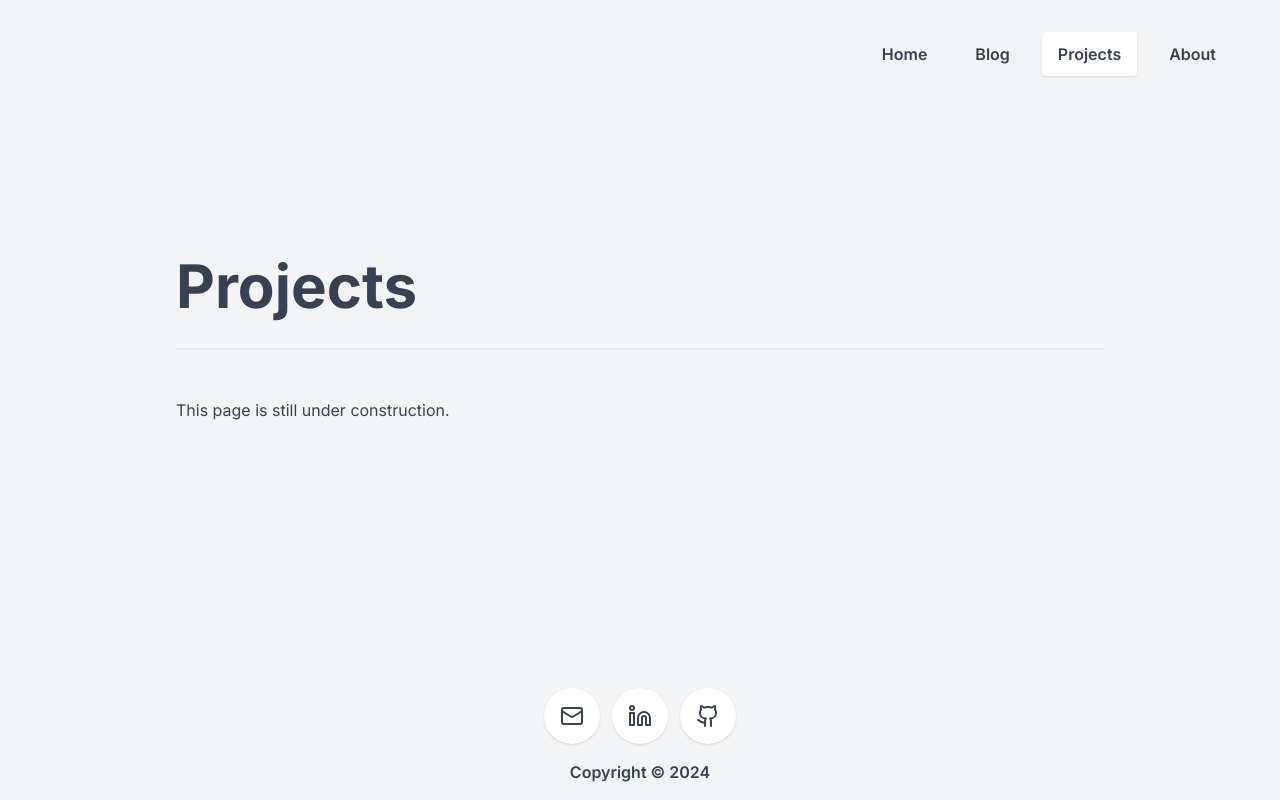
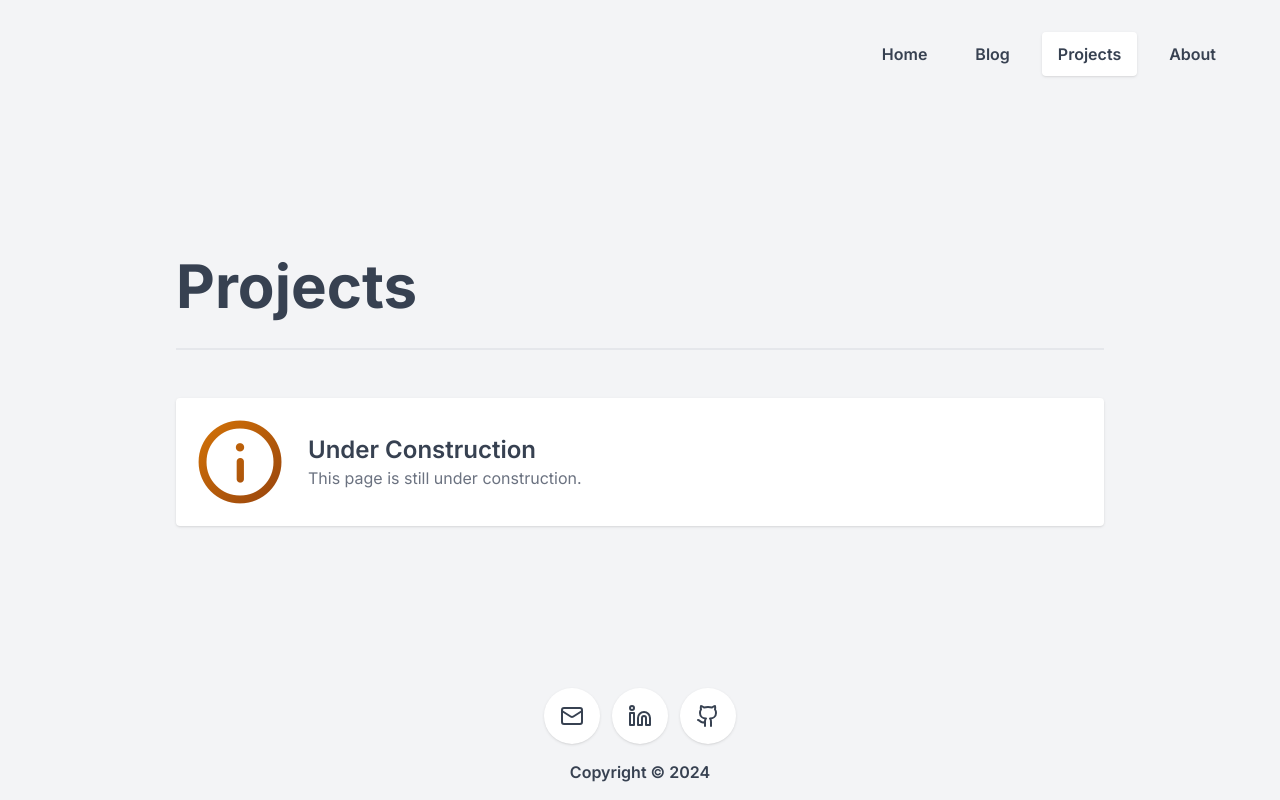
Before and after one commit to jackreimers/Blog, a SvelteKit app: page /projects in a window 1280 px wide. Built offline with nearby package versions, Linux system fonts and the light colour scheme.

Commit message:
Improve error pages

```diff
--- /dev/null
+++ b/src/lib/components/layout/info-box.svelte
@@ -0,0 +1,18 @@
+<script lang="ts">
+	import Icon from '$lib/components/text/icon.svelte';
+
+	export let title: string = 'Title';
+	export let description: string = 'Description goes here.';
+	export let icon: string = 'info';
+	export let iconClasses = 'from-blue-600 to-blue-800';
+</script>
+
+<div class="flex items-center gap-4 rounded bg-white p-4 shadow sm:gap-5">
+	<div class="{iconClasses} bg-gradient-to-br bg-clip-text font-extrabold text-transparent">
+		<Icon {icon} classes="text-6xl sm:text-8xl" />
+	</div>
+	<div>
+		<p class="font-semibold sm:text-2xl">{title}</p>
+		<p class="text-sm text-gray-500 sm:text-base">{description}</p>
+	</div>
+</div>
--- a/src/routes/+error.svelte
+++ b/src/routes/+error.svelte
@@ -1,6 +1,6 @@
 <script lang="ts">
 	import PageHeader from '$lib/components/layout/page-header.svelte';
-	import Icon from '$lib/components/text/icon.svelte';
+	import InfoBox from '$lib/components/layout/info-box.svelte';
 	import { page } from '$app/stores';
 </script>
 
@@ -9,3 +9,11 @@
 </svelte:head>
 
 <PageHeader title="Oops..." />
+<InfoBox
+	title={$page.status.toString()}
+	description={$page.error?.message === 'Not Found'
+		? 'The page could not be found.'
+		: $page.error?.message}
+	icon="error"
+	iconClasses="from-red-600 to-red-800"
+/>
--- a/src/routes/+page.svelte
+++ b/src/routes/+page.svelte
@@ -13,7 +13,7 @@
 	Jack Reimers
 </h1>
 <p class="mb-4 font-medium md:text-2xl">I'm a Full Stack Software Engineer.</p>
-<p class="mb-8 max-w-prose sm:mb-10">
+<p class="mb-8 max-w-prose text-gray-500 sm:mb-10">
 	I'm passionate about development and enjoy working on a range of different technologies, many of
 	which you'll find me talking about here.
 </p>
--- a/src/routes/about/+page.svelte
+++ b/src/routes/about/+page.svelte
@@ -15,7 +15,7 @@
 	</p>
 </div>
 <div
-	class="grid grid-cols-2 grid-rows-3 gap-3 min-[450px]:grid-cols-3 min-[450px]:grid-rows-2 sm:gap-5"
+	class="grid grid-cols-2 grid-rows-3 gap-4 min-[450px]:grid-cols-3 min-[450px]:grid-rows-2 sm:gap-5"
 >
 	<div
 		class="col-start-1 col-end-3 row-start-1 row-end-3 flex gap-3 rounded bg-white shadow sm:gap-4"
--- a/src/routes/blog/+page.ts
+++ b/src/routes/blog/+page.ts
@@ -5,6 +5,11 @@ import type { BlogPost } from '$lib/types/types';
 /** @type {import('./$types').PageLoad} */
 export async function load({ fetch, params }) {
 	const directoryResponse = await fetch('/posts/directory.json');
+
+	if (!directoryResponse.ok) {
+		throw error(500, 'Invalid blog directory.');
+	}
+
 	const directoryData = await directoryResponse.json();
 	const fileNames = directoryData.files;
 
--- a/src/routes/blog/[slug]/+page.ts
+++ b/src/routes/blog/[slug]/+page.ts
@@ -6,7 +6,7 @@ export async function load({ fetch, params }) {
 	const postResponse = await fetch(`/posts/${params.slug}.md`);
 
 	if (!postResponse.ok) {
-		throw error(404, 'Blog post not found!');
+		throw error(404, 'The blog post could not be found.');
 	}
 
 	const postData = await postResponse.text();
--- a/src/routes/projects/+page.svelte
+++ b/src/routes/projects/+page.svelte
@@ -1,5 +1,8 @@
 <script lang="ts">
 	import PageHeader from '$lib/components/layout/page-header.svelte';
+	import { page } from '$app/stores';
+	import Icon from '$lib/components/text/icon.svelte';
+	import InfoBox from '$lib/components/layout/info-box.svelte';
 </script>
 
 <svelte:head>
@@ -7,4 +10,9 @@
 </svelte:head>
 
 <PageHeader title="Projects" />
-<p class="">This page is still under construction.</p>
+
+<InfoBox
+	title="Under Construction"
+	description="This page is still under construction."
+	iconClasses="from-amber-600 to-amber-800"
+/>
```
